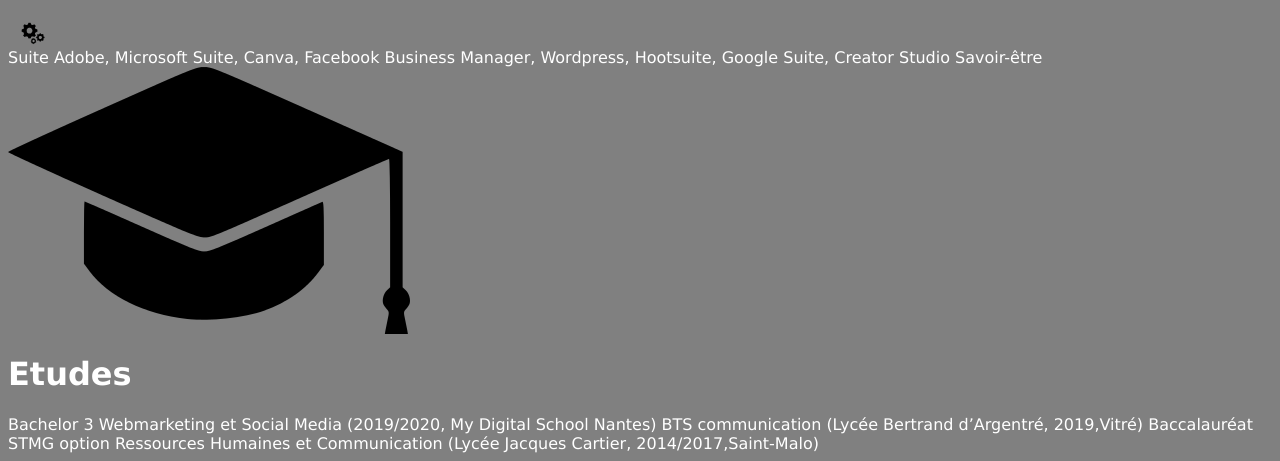
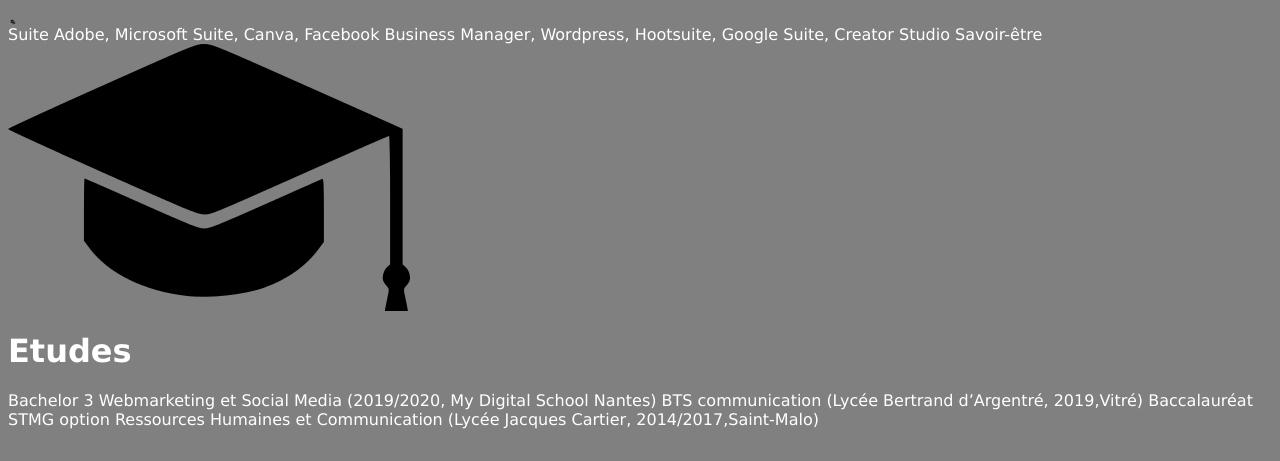
Before and after one commit to AlexanneL/2020-mds-CV, a plain HTML site: page index.html in a window 1280 px wide. Shown: the part 456-917 px from the top of the page. After the commit the page ends 893 px from the top, so only its background shows below. Drawn offline with Linux system fonts and the light colour scheme.

Commit message:
Update index.html

```diff
--- a/index.html
+++ b/index.html
@@ -47,8 +47,8 @@ grid-row: 1; }
     flex-direction: row;}
 
 .icone1 {width: 50px;}
-.icone2 {width: 50px;}
-.icone2 {width: 50px;}
+.icone2 {width: 60px;}
+.icone2 {width: 10px;}
 
 
 </style>
```
